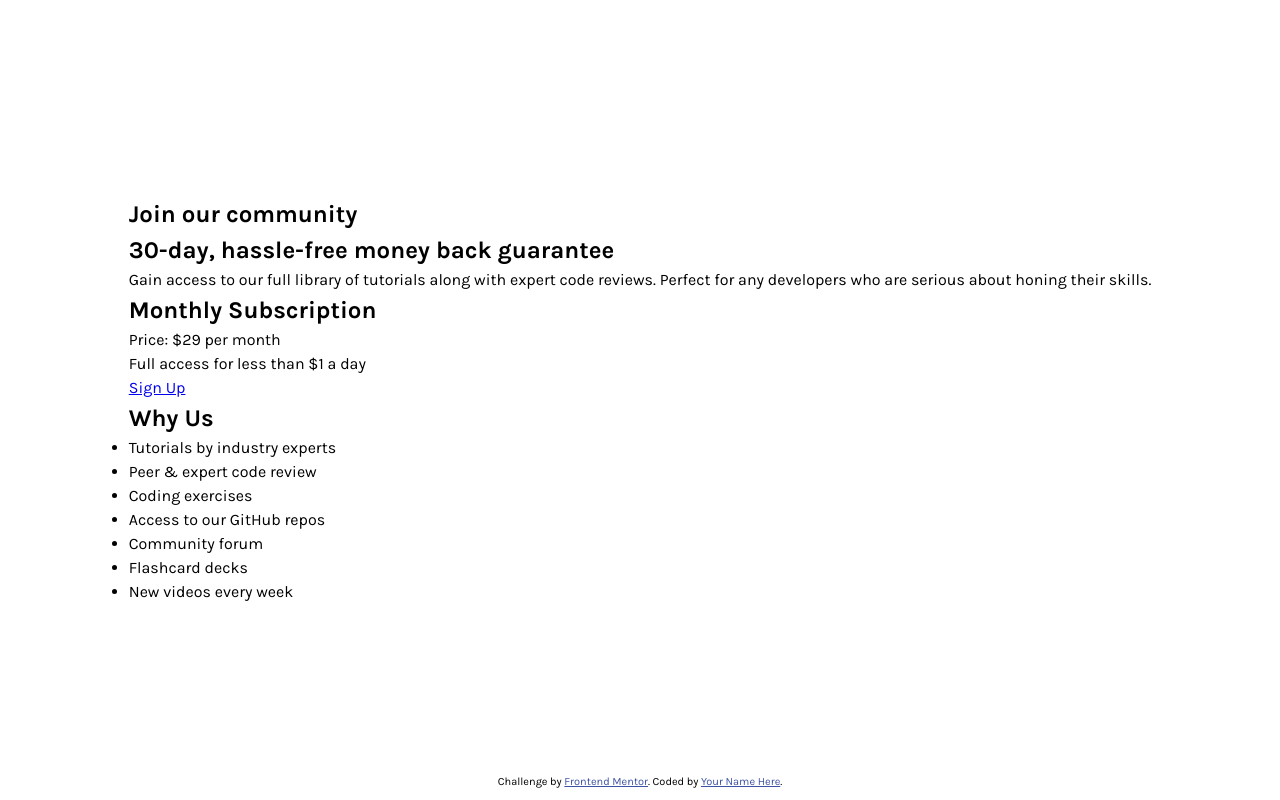
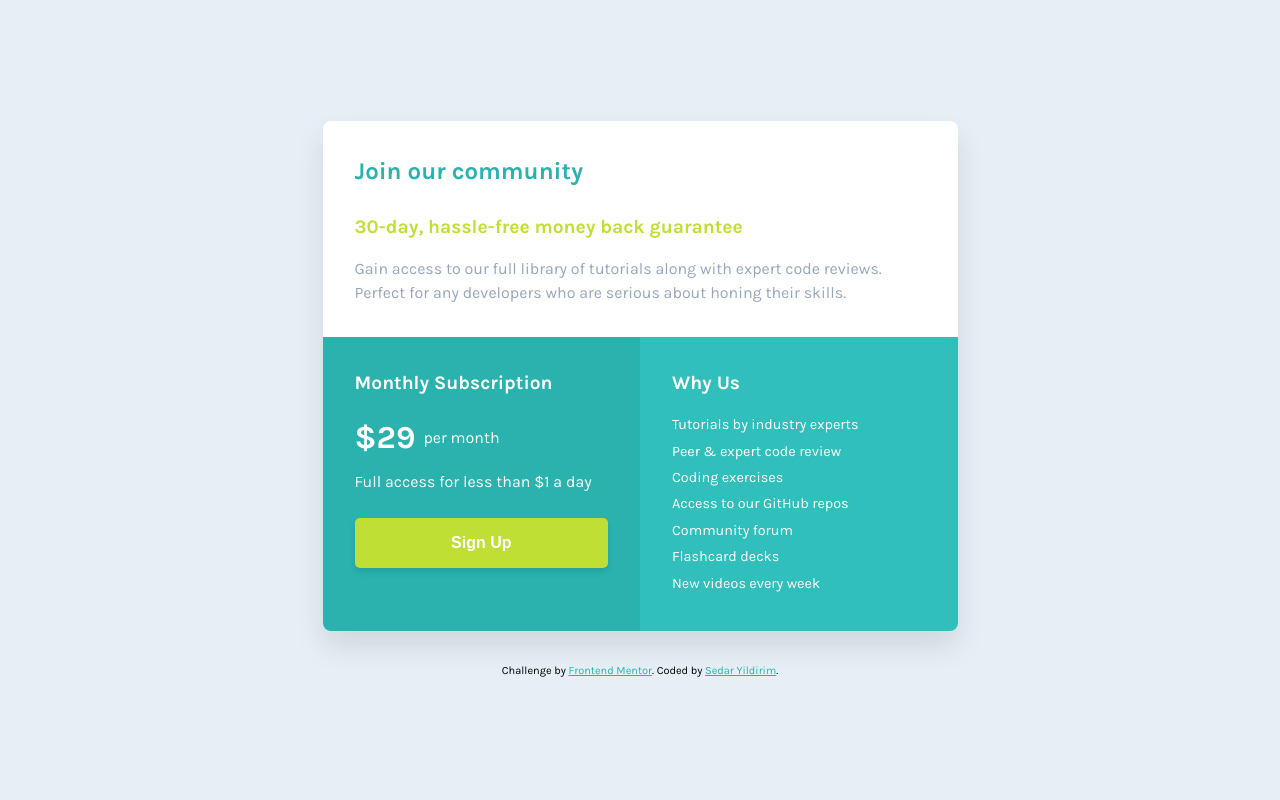
Before and after one commit to sedaryildirim/single-price-grid-component-main, a plain HTML site: page index.html in a window 1280 px wide. Drawn offline with Linux system fonts and the light colour scheme.

Commit message:
final version
html restructured/cleaned up, css styling finished, desktop view finished

```diff
--- a/assets/css/styles.css
+++ b/assets/css/styles.css
@@ -3,15 +3,14 @@
 
 :root {
     /* Colors */
-    /* Primary */
     --cyan: hsl(179, 62%, 43%);
+    --light-cyan: hsl(179, 59%, 47%);
     --yellow: hsl(71, 73%, 54%);
-    /* Neutral */
     --light-gray: hsl(204, 43%, 93%);
     --grayish-blue: hsl(218, 22%, 67%);
+
     /* Typography */
     --font-size-paragraph: 16px;
-    /* Font weights */
     --font-weight-regular: 400;
     --font-weight-bold: 700;
 }
@@ -28,24 +27,133 @@ body {
     font-family: "Karla", sans-serif;
     font-size: var(--font-size-paragraph);
     line-height: 1.5;
+    background-color: var(--light-gray);
     display: flex;
     flex-direction: column;
     justify-content: center;
     align-items: center;
     min-height: 100vh;
-    padding: 24px;
+    padding: 2rem;
+}
+
+.wrapper {
+    max-width: 635px;
+    width: 100%;
+    border-radius: 8px;
+    overflow: hidden;
+    box-shadow: 0 15px 30px rgba(0, 0, 0, 0.1);
+}
+
+.card {
+    padding: 2rem;
+}
+
+.community-card {
+    background-color: white;
+}
+
+.community-card h1 {
+    color: var(--cyan);
+    font-size: 1.5rem;
+    margin-bottom: 1.5rem;
+}
+
+.community-card h2 {
+    color: var(--yellow);
+    font-size: 1.2rem;
+    margin-bottom: 1rem;
+}
+
+.community-card p {
+    color: var(--grayish-blue);
+    font-size: 1rem;
+}
+
+.subscription-card {
+    background-color: var(--cyan);
+    color: white;
+}
+
+.subscription-card h2 {
+    font-size: 1.2rem;
+    margin-bottom: 1rem;
+}
+
+.price {
+    display: flex;
+    align-items: center;
+    margin-bottom: 0.5rem;
+}
+
+.span-price {
+    font-size: 2rem;
+    font-weight: var(--font-weight-bold);
+    margin-right: 0.5rem;
+}
+
+.sign-up-btn {
+    display: block;
+    width: 100%;
+    padding: 1rem;
+    margin-top: 1.5rem;
+    border: none;
+    border-radius: 5px;
+    background-color: var(--yellow);
+    color: white;
+    font-size: 1rem;
+    font-weight: var(--font-weight-bold);
+    cursor: pointer;
+    transition: all 0.3s ease;
+    box-shadow: 0 4px 6px rgba(0, 0, 0, 0.1);
+    position: relative;
+    top: 0;
+}
+
+.sign-up-btn:hover {
+    background-color: hsl(71, 73%, 48%); /* Slightly darker yellow */
+    box-shadow: 0 6px 8px rgba(0, 0, 0, 0.15);
+    top: -2px; /* Slight upward movement */
+}
+
+.sign-up-btn:active {
+    top: 1px; /* Slight downward movement when clicked */
+    box-shadow: 0 2px 4px rgba(0, 0, 0, 0.1);
+}
+
+.why-us-card {
+    background-color: var(--light-cyan);
+    color: white;
+}
+
+.why-us-card h2 {
+    font-size: 1.2rem;
+    margin-bottom: 1rem;
+}
+
+.why-us-card li {
+    list-style: none;
+    font-size: 0.9rem;
+    margin-bottom: 0.3rem;
 }
 
 /* Attribution */
 .attribution {
     font-size: 11px;
     text-align: center;
-    position: fixed;
-    bottom: 0;
-    left: 0;
-    width: 100%;
-    padding: 10px 0;
+    margin-top: 2rem;
 }
+
 .attribution a {
-    color: hsl(228, 45%, 44%);
+    color: var(--cyan);
 }
+
+@media screen and (min-width: 768px) {
+    .wrapper {
+        display: grid;
+        grid-template-columns: repeat(2, 1fr);
+    }
+
+    .community-card {
+        grid-column: 1 / 3;
+    }
+}
--- a/index.html
+++ b/index.html
@@ -3,32 +3,32 @@
 <head>
     <meta charset="UTF-8">
     <meta name="viewport" content="width=device-width, initial-scale=1.0">
-    <meta name="description" content="Single Price Grid Component - A Frontend Mentor challenge solution">
-    <link rel="icon" type="image/png" sizes="32x32" href="./images/favicon-32x32.png">
+    <title>Join Our Community</title>
     <link rel="stylesheet" href="./assets/css/styles.css">
-    <title>Frontend Mentor | Single Price Grid Component</title>
 </head>
 <body>
     <main class="wrapper">
-        <section class="community-card">
+        <section class="card community-card">
             <h1>Join our community</h1>
             <h2>30-day, hassle-free money back guarantee</h2>
-            <p>
-                Gain access to our full library of tutorials along with expert code reviews.
-                Perfect for any developers who are serious about honing their skills.
-            </p>
+            <p>Gain access to our full library of tutorials along with expert code reviews. Perfect for any developers who are serious about honing their skills.</p>
         </section>
-        <section class="subscription-card">
+
+        <section class="card subscription-card">
             <h2>Monthly Subscription</h2>
-            <p class="price"><span class="visually-hidden">Price:</span> $29 per month</p>
+            <div class="price">
+                <span class="span-price">$29</span>
+                <span>per month</span>
+            </div>
             <p>Full access for less than $1 a day</p>
-            <a href="#" class="cta-button" role="button">Sign Up</a>
+            <button class="sign-up-btn">Sign Up</button>
         </section>
-        <section class="why-us-card">
+
+        <section class="card why-us-card">
             <h2>Why Us</h2>
             <ul>
                 <li>Tutorials by industry experts</li>
-                <li>Peer &amp; expert code review</li>
+                <li>Peer & expert code review</li>
                 <li>Coding exercises</li>
                 <li>Access to our GitHub repos</li>
                 <li>Community forum</li>
@@ -37,11 +37,10 @@
             </ul>
         </section>
     </main>
-    <footer>
-        <p class="attribution">
-            Challenge by <a href="https://www.frontendmentor.io?ref=challenge" target="_blank" rel="noopener noreferrer">Frontend Mentor</a>.
-            Coded by <a href="#">Your Name Here</a>.
-        </p>
+
+    <footer class="attribution">
+        Challenge by <a href="https://www.frontendmentor.io?ref=challenge" target="_blank" rel="noopener noreferrer">Frontend Mentor</a>.
+        Coded by <a href="#">Sedar Yildirim</a>.
     </footer>
 </body>
 </html>
```
